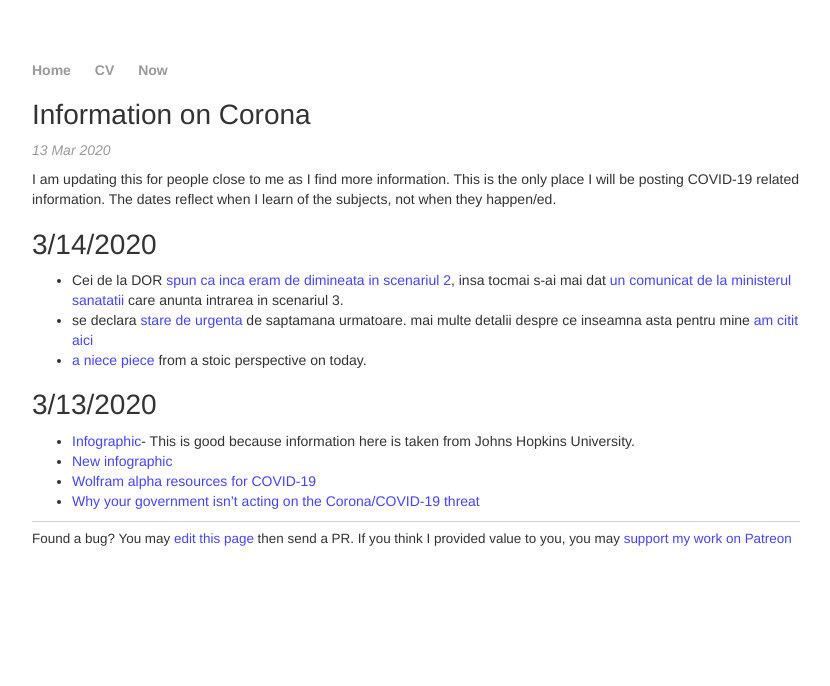
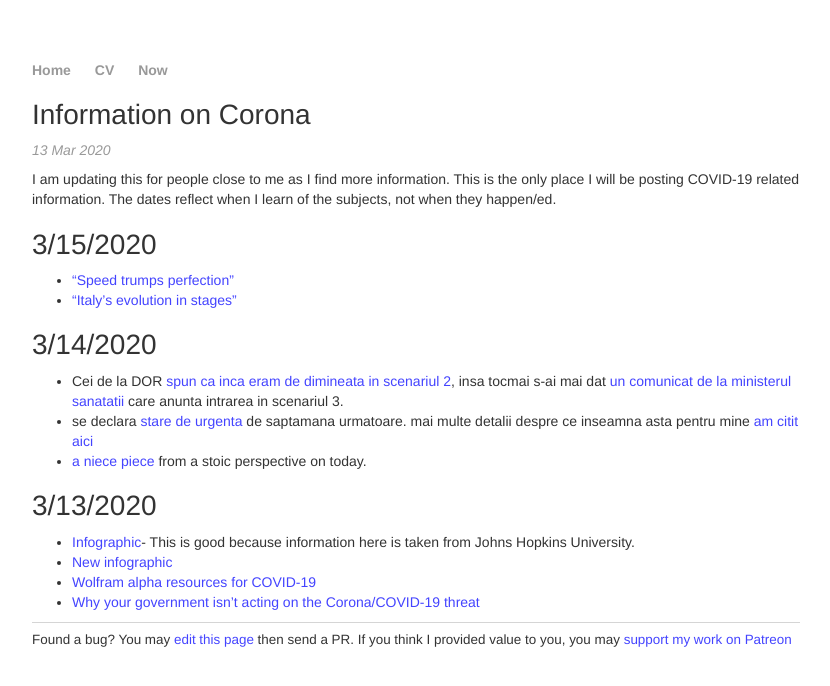
Before and after one commit to anrei0000/anrei0000.github.io, a Jekyll site: the page built from _posts/2020-03-12-on-corona.md, in a window 1280 px wide. Shown: the top 686 px of the page, without its empty margins (224-1054 px from the left). Built offline with Jekyll 4.4.1, drawn with Linux system fonts in a browser that asks for light colours; nearby versions of some CDN libraries; a style sheet for code colours, icons or effects is not loaded.

Commit message:
- update

```diff
--- a/_posts/2020-03-12-on-corona.md
+++ b/_posts/2020-03-12-on-corona.md
@@ -5,6 +5,10 @@ date: 2020-03-13
 ---
 
 I am updating this for people close to me as I find more information. This is the only place I will be posting COVID-19 related information. The dates reflect when I learn of the subjects, not when they happen/ed.
+
+# 3/15/2020
+* ["Speed trumps perfection"](https://twitter.com/i/status/1238865202868883461)
+* ["Italy's evolution in stages"](https://twitter.com/JasonYanowitz/status/1238977743653687296)
 
 # 3/14/2020
 * Cei de la DOR [spun ca inca eram de dimineata in scenariul 2](https://www.dor.ro/coronavirus-cele-patru-scenarii-in-romania/), insa tocmai s-ai mai dat [un comunicat de la ministerul sanatatii](http://www.ms.ro/2020/03/14/buletin-informativ-14-03-2020-ora-1600/) care anunta intrarea in scenariul 3.
```
